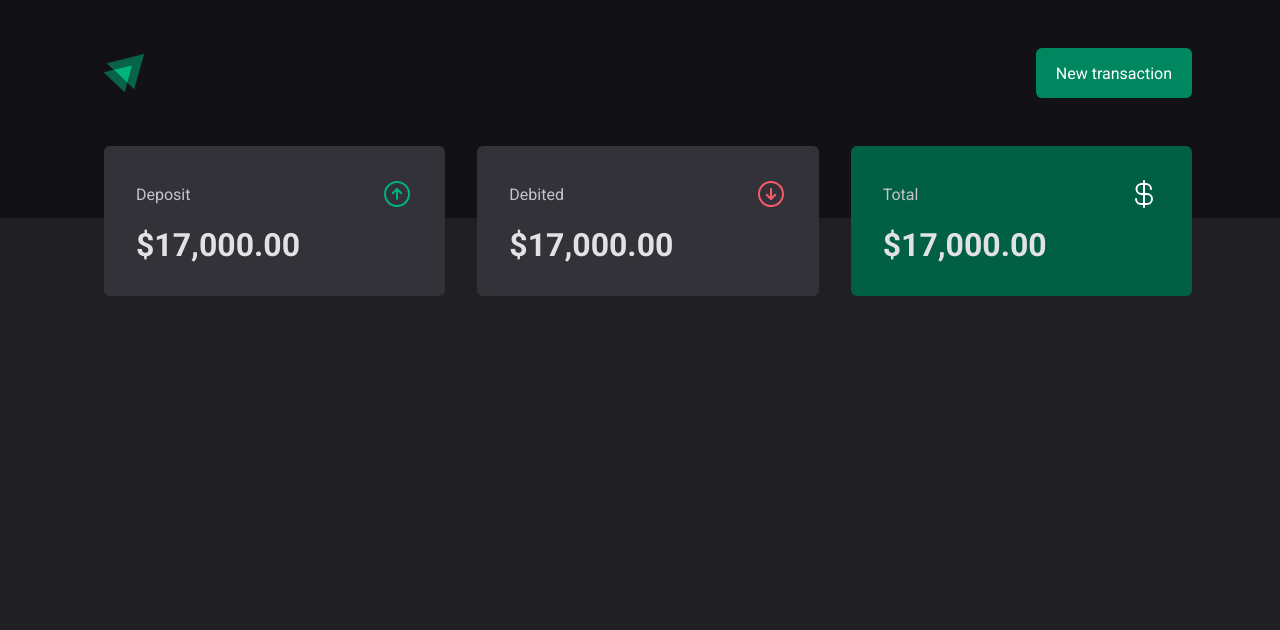
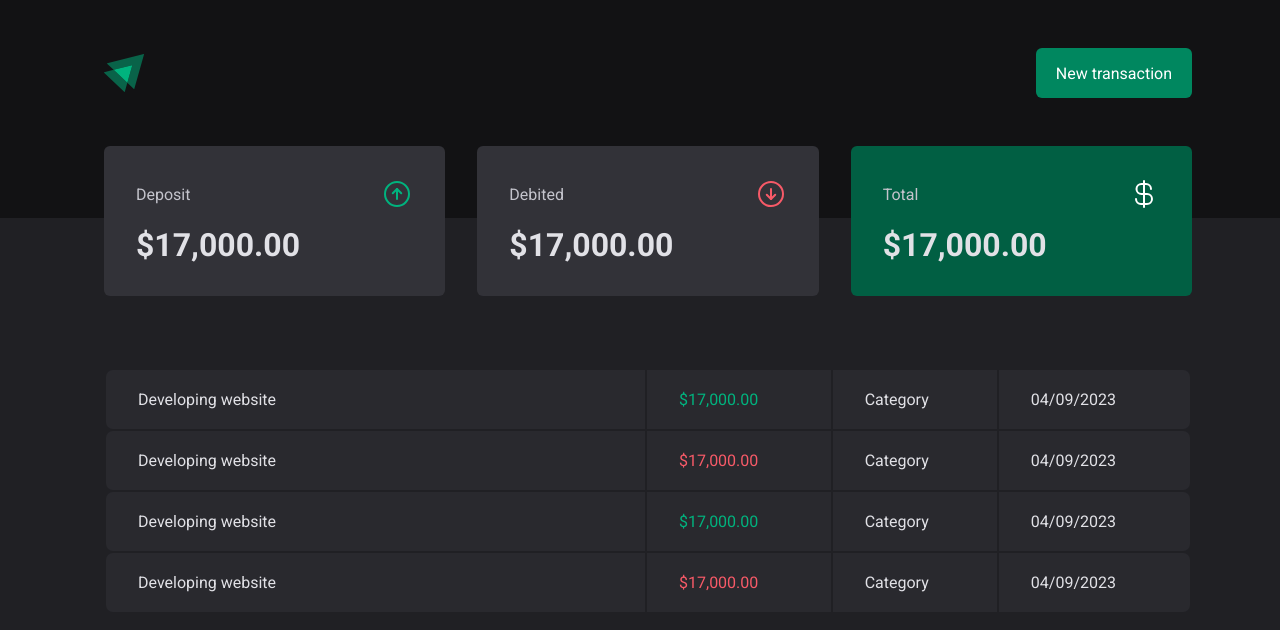
Before and after one commit to glsoliveira/finance-control, a React (Vite) app in the folder project-03/: page / in a window 1280 px wide. Shown: the top 630 px of the page. Built offline with nearby package versions, Linux system fonts and the light colour scheme.

Commit message:
added Table

```diff
--- a/project-03/src/pages/transations/index.tsx
+++ b/project-03/src/pages/transations/index.tsx
@@ -1,11 +1,54 @@
 import { Header } from "../../components/Header";
 import { Summary } from "../../components/Summary";
+import {
+  PriceHighLight,
+  TransactionsTable,
+  TrasactionsContainer,
+} from "./styles";
 
 export function Transactions() {
   return (
     <>
       <Header />
       <Summary />
+      <TrasactionsContainer>
+        <TransactionsTable>
+          <tbody>
+            <tr>
+              <td width="50%">Developing website</td>
+              <td>
+                <PriceHighLight variant="income"> $17,000.00</PriceHighLight>
+              </td>
+              <td>Category</td>
+              <td>04/09/2023</td>
+            </tr>
+            <tr>
+              <td width="50%">Developing website</td>
+              <td>
+                <PriceHighLight variant="outcome"> $17,000.00</PriceHighLight>
+              </td>
+              <td>Category</td>
+              <td>04/09/2023</td>
+            </tr>
+            <tr>
+              <td width="50%">Developing website</td>
+              <td>
+                <PriceHighLight variant="income"> $17,000.00</PriceHighLight>
+              </td>
+              <td>Category</td>
+              <td>04/09/2023</td>
+            </tr>
+            <tr>
+              <td width="50%">Developing website</td>
+              <td>
+                <PriceHighLight variant="outcome"> $17,000.00</PriceHighLight>
+              </td>
+              <td>Category</td>
+              <td>04/09/2023</td>
+            </tr>
+          </tbody>
+        </TransactionsTable>
+      </TrasactionsContainer>
     </>
   );
 }
--- a/project-03/src/pages/transations/styles.ts
+++ b/project-03/src/pages/transations/styles.ts
@@ -0,0 +1,35 @@
+import { styled } from "styled-components";
+
+export const TrasactionsContainer = styled.main`
+    width: 100%;
+    max-width: 1120px;
+    margin: 4rem auto 0;
+    padding: 0.5rem 0.5rem 0 1.5rem;
+`
+
+export const TransactionsTable = styled.table`
+    width: 100%;
+    border-collapse: separate;
+    border-spacing: 0 0 0.5rem;
+
+    td{
+        padding: 1.25rem 2rem;
+        background: ${props => props.theme['gray-700']};
+
+        &:first-child{
+            border-top-left-radius: 7px;
+            border-bottom-left-radius: 7px;
+        }
+        &:last-child{
+            border-top-right-radius: 7px;
+            border-bottom-right-radius: 7px;
+        }
+    }
+`
+interface PriceHighLightProps{
+    variant: 'income' | 'outcome'
+}
+
+export const PriceHighLight = styled.span<PriceHighLightProps>`
+    color: ${props => props.variant === 'income' ? props.theme["green-300"] : props.theme["red-300"]}
+`
```
